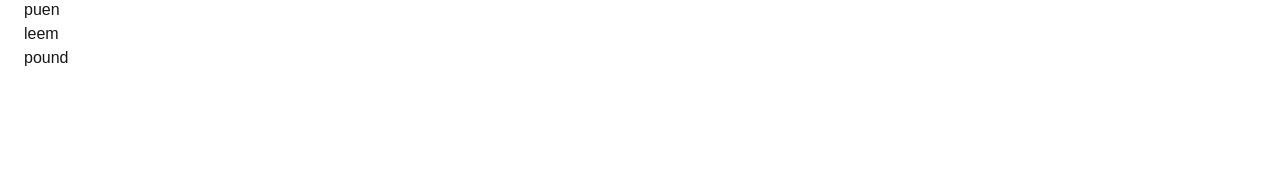
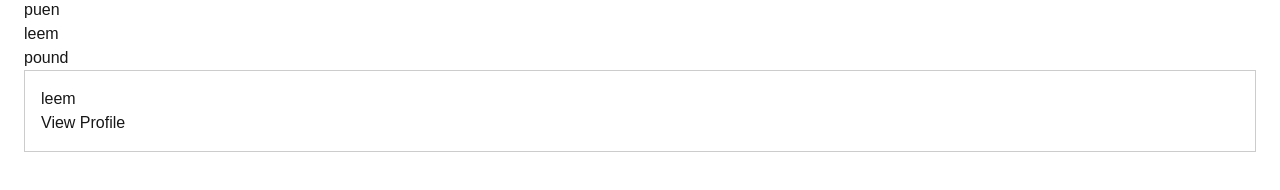
Before and after one commit to parinratron-svg/nextjs-team-app, a Next.js app: page / in a window 1280 px wide. Shown: the part 122-312 px from the top of the page. Built offline with nearby package versions, Linux system fonts and the light colour scheme.

Commit message:
feat: add profile card for leem

```diff
--- a/app/page.tsx
+++ b/app/page.tsx
@@ -1,5 +1,5 @@
 import Image from "next/image";
-
+import ProfileCard from "./components/ProfileCard";
 export default function Home() {
  return (
  <main style={{ padding: 24 }}>
@@ -11,7 +11,7 @@ export default function Home() {
  <li><a href="/puen">puen</a></li>
  <li><a href="/leem">leem</a></li>
  <li><a href="/pound">pound</a></li>
- </ul>
+ </ul> <ProfileCard name="leem" link="/leem" />
  </main>
  );
 
```
